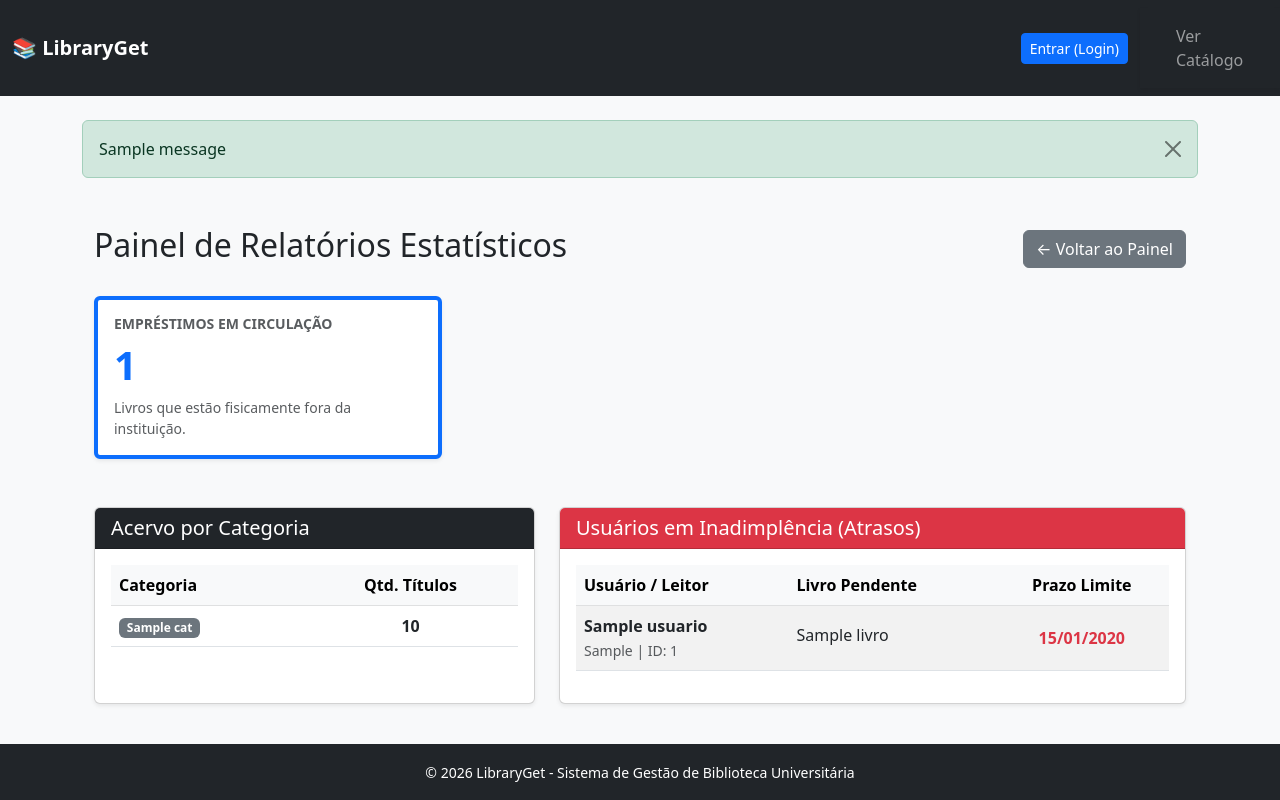
After one commit to FreitasWendel/LibraryGet, a Flask app: template src/templates/bibliotecario/relatorio.html in a window 1280 px wide. The commit adds this page. Run offline with Flask 3, Linux system fonts and the light colour scheme; tables that the repository leaves empty hold one stand-in row (values such as "Sample post"); the template is opened without the code that fills it: values that come from a table or form of the project are taken from there, most other values are stand-ins (such as "Sample title", 1, 10 or a date in 2020); one stand-in notice (Sample message) is shown.

Commit message:
requisitos finais

```diff
--- a/app.py
+++ b/app.py
@@ -5,7 +5,7 @@ app = create_app()
 
 @app.route('/')
 def index():
-    return redirect(url_for('auth.login'))
+    return redirect(url_for('acervo.home'))
 
 if __name__ == '__main__':
     app.run(debug=True)
--- a/src/controllers/acervo.py
+++ b/src/controllers/acervo.py
@@ -8,7 +8,7 @@ acervo_bp = Blueprint('acervo', __name__, url_prefix='/acervo')
 
 @acervo_bp.route('/')
 def home():
-    # Se o usuário já estiver logado, podemos mandar ele direto para o painel dele
+
     if 'usuario_perfil' in session:
         if session['usuario_perfil'] == 'Administrador':
             return redirect(url_for('bibliotecario.painel'))
--- a/src/templates/aluno/painel.html
+++ b/src/templates/aluno/painel.html
@@ -8,9 +8,7 @@
         <h2>Área do Aluno</h2>
 
         <div class="d-flex align-items-center gap-2 flex-wrap">
-            <a href="{{ url_for('acervo.lista_livros') }}" class="btn btn-primary d-flex align-items-center gap-1 shadow-sm">
-                <span> Solicitar Empréstimo</span>
-            </a>
+
 
             <span class="badge bg-success p-2 fs-6">Perfil: Aluno</span>
         </div>
--- a/src/templates/base.html
+++ b/src/templates/base.html
@@ -35,9 +35,7 @@
                                 ({{ session.get('usuario_perfil') }})
                             </span>
                         </li>
-                        <li class="nav-item">
-                            <a class="btn btn-outline-light btn-sm" href="{{ url_for('auth.logout') }}">Sair</a>
-                        </li>
+
                     {% else %}
                         <li class="nav-item">
                             <a class="btn btn-primary btn-sm" href="{{ url_for('auth.login') }}">Entrar (Login)</a>
--- a/src/templates/bibliotecario/painel.html
+++ b/src/templates/bibliotecario/painel.html
@@ -16,6 +16,9 @@
             <a href="{{ url_for('acervo.novo_livro') }}" class="btn btn-success d-flex align-items-center gap-1 shadow-sm mb-3 ">
                 <span>Novo Livro</span>
             </a>
+            <a href="{{ url_for('bibliotecario.relatorio_estatistico') }}" class="btn btn-outline-dark d-flex align-items-center gap-1 shadow-sm mb-3">
+    <span> Visualizar Relatórios Estatísticos</span>
+</a>
             <a href="{{ url_for('bibliotecario.gerenciar_emprestimos') }}" class="btn btn-sm btn-primary mb-3">
      Acessar Fila de Devoluções
 </a>
--- /dev/null
+++ b/src/templates/bibliotecario/relatorio.html
@@ -0,0 +1,105 @@
+{% extends 'base.html' %}
+
+{% block title %}Relatório Estatístico - LibraryGet{% endblock %}
+
+{% block content %}
+<div class="container mt-5">
+    <div class="d-flex justify-content-between align-items-center mb-4">
+        <h2> Painel de Relatórios Estatísticos </h2>
+        <a href="{{ url_for('bibliotecario.painel') }}" class="btn btn-secondary">
+            &larr; Voltar ao Painel
+        </a>
+    </div>
+
+    <div class="row mb-5">
+        <div class="col-md-4">
+            <div class="card shadow-sm border-start border-primary border-4">
+                <div class="card-body">
+                    <h6 class="text-muted text-uppercase small fw-bold">Empréstimos em Circulação</h6>
+                    <h3 class="display-6 fw-bold text-primary">{{ total_ativos }}</h3>
+                    <p class="text-muted small mb-0">Livros que estão fisicamente fora da instituição.</p>
+                </div>
+            </div>
+        </div>
+    </div>
+
+    <div class="row g-4">
+        <div class="col-md-5">
+            <div class="card shadow-sm h-100">
+                <div class="card-header bg-dark text-white">
+                    <h5 class="card-title mb-0"> Acervo por Categoria</h5>
+                </div>
+                <div class="card-body">
+                    <div class="table-responsive">
+                        <table class="table table-hover align-middle">
+                            <thead class="table-light">
+                                <tr>
+                                    <th>Categoria</th>
+                                    <th class="text-center">Qtd. Títulos</th>
+                                </tr>
+                            </thead>
+                            <tbody>
+                                {% for cat, total in categorias %}
+                                <tr>
+                                    <td><span class="badge bg-secondary">{{ cat if cat else 'Não Informada' }}</span></td>
+                                    <td class="text-center fw-bold">{{ total }}</td>
+                                </tr>
+                                {% else %}
+                                <tr>
+                                    <td colspan="2" class="text-center text-muted">Nenhum livro cadastrado.</td>
+                                </tr>
+                                {% endfor %}
+                            </tbody>
+                        </table>
+                    </div>
+                </div>
+            </div>
+        </div>
+
+        <div class="col-md-7">
+            <div class="card shadow-sm h-100">
+                <div class="card-header bg-danger text-white">
+                    <h5 class="card-title mb-0"> Usuários em Inadimplência (Atrasos)</h5>
+                </div>
+                <div class="card-body">
+                    <div class="table-responsive">
+                        <table class="table table-striped table-hover align-middle">
+                            <thead class="table-light">
+                                <tr>
+                                    <th>Usuário / Leitor</th>
+                                    <th>Livro Pendente</th>
+                                    <th class="text-center">Prazo Limite</th>
+                                </tr>
+                            </thead>
+                            <tbody>
+                                {% for emp in atrasados %}
+                                <tr>
+                                    <td>
+                                        <strong>{{ emp.usuario.nome }}</strong>
+                                        <br><small class="text-muted">{{ emp.usuario.perfil }} | ID: {{ emp.usuario_id }}</small>
+                                    </td>
+                                    <td>
+                                        <span class="d-inline-block text-truncate" style="max-width: 180px;">
+                                            {{ emp.livro.titulo }}
+                                        </span>
+                                    </td>
+                                    <td class="text-center text-danger fw-bold">
+                                        {{ emp.data_prevista.strftime('%d/%m/%Y') }}
+                                    </td>
+                                </tr>
+                                {% else %}
+                                <tr>
+                                    <td colspan="3" class="text-center text-success py-4">
+                                         Excelente! Nenhum usuário possui livros em atraso hoje.
+                                    </td>
+                                </tr>
+                                {% endfor %}
+                            </tbody>
+                        </table>
+                    </div>
+                </div>
+            </div>
+        </div>
+    </div>
+</div>
+{% endblock %}
--- a/src/templates/professor/painel.html
+++ b/src/templates/professor/painel.html
@@ -11,7 +11,9 @@
             <a href="{{ url_for('acervo.lista_livros') }}" class="btn btn-warning text-dark d-flex align-items-center gap-1 shadow-sm">
                 <span> Explorar Acervo</span>
             </a>
-
+            <a href="{{ url_for('professor.solicitar_compra') }}" class="btn btn-primary shadow-sm">
+     Solicitar Compra de Novo Livro
+</a>
             <span class="badge bg-secondary p-2 fs-6">Perfil: Professor</span>
         </div>
     </div>
```
Also changed, not shown: src/controllers/bibliotecario.py (+32 -0 lines), src/controllers/professor.py (+35 -1 lines), src/models/sugestao.py (added, +17 -0 lines), src/templates/professor/solicitar_compra.html (added, +54 -0 lines), config.py (deleted).
